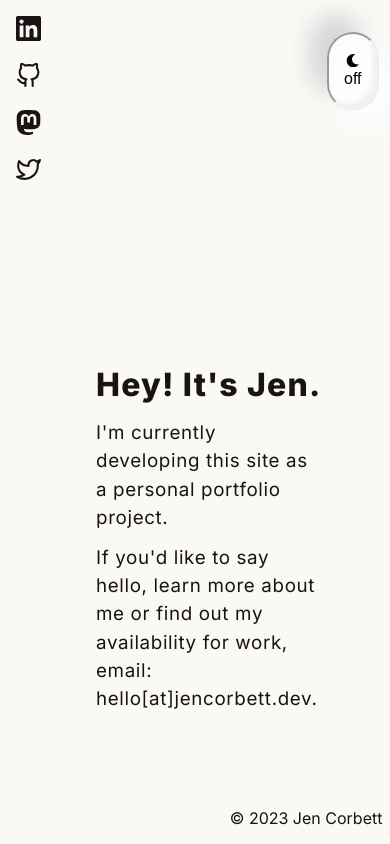
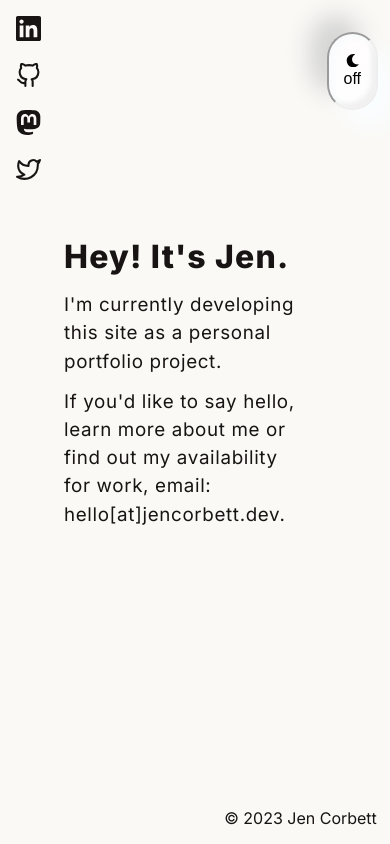
Before and after one commit to ajenstory/jencorbett.dev, a Next.js app in the folder app/: page / in a window 390 px wide. Built offline with nearby package versions, Linux system fonts and the light colour scheme.

Commit message:
Adjust mobile layout

```diff
--- a/app/styles/index.module.css
+++ b/app/styles/index.module.css
@@ -3,8 +3,7 @@
   grid-template-rows: 1fr;
   max-width: 100%;
   gap: 0;
-  margin-top: 8rem;
-  margin-left: 2rem;
+  margin: 0 auto;
 }
 
 .grid {
```
